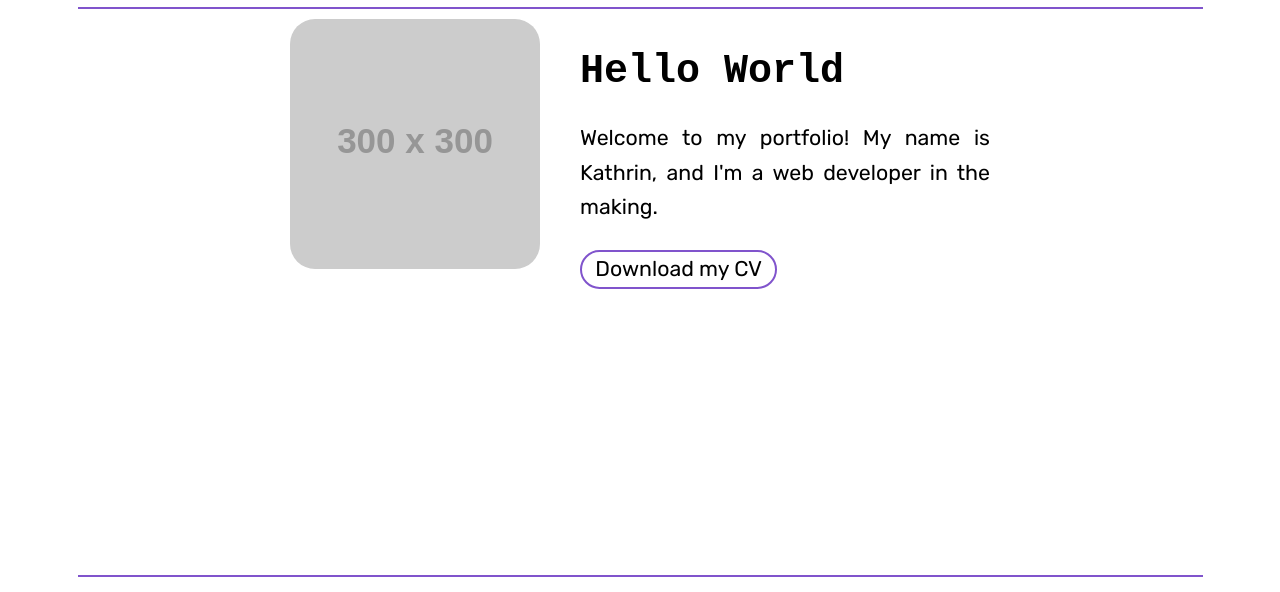
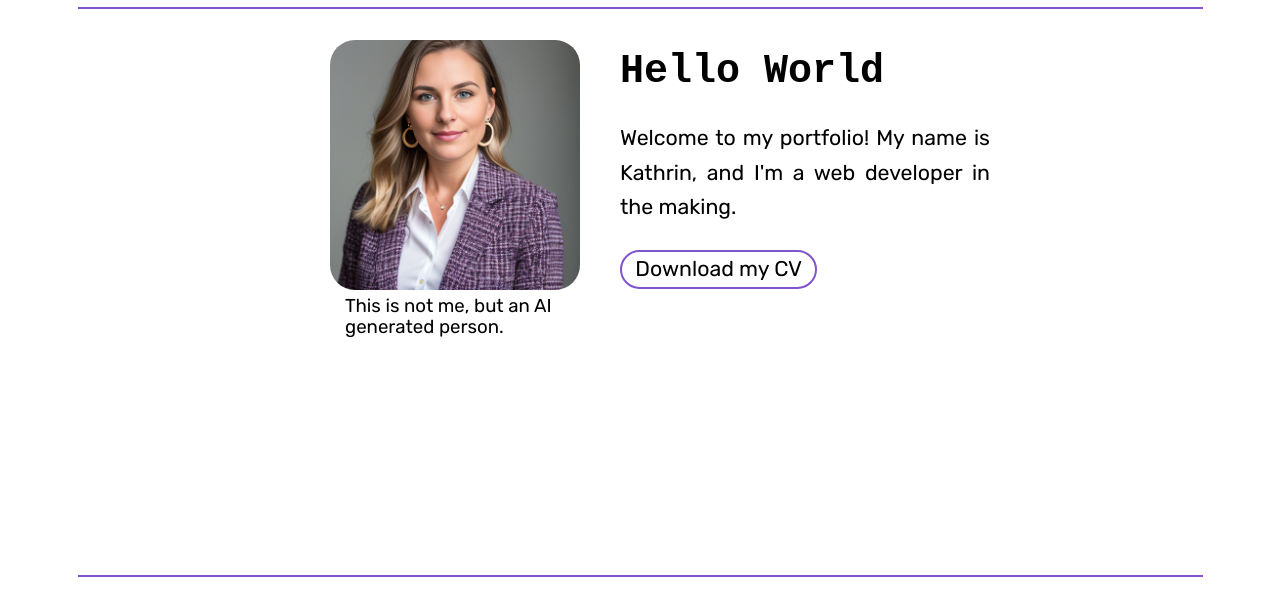
Before and after one commit to KatGaertner/portfolio-page, a plain HTML site: page index.htm in a window 1280 px wide. Shown: the part 109-701 px from the top of the page. Drawn offline with nearby package versions, Linux system fonts and the light colour scheme; placeholder pictures from the web are drawn by us.

Commit message:
added profile picture amd styling

```diff
--- a/css/styles.css
+++ b/css/styles.css
@@ -172,6 +172,11 @@ h2 {
     margin-right: auto;
 }
 
+figcaption {
+    font-size: var(--fontsize-navigation);
+    padding: 0 15px 0 15px;
+}
+
 /* Content specific */
 
 .profile {
@@ -179,11 +184,15 @@ h2 {
     margin: 0 auto;
 }
 
+.profile__figure {
+    float: left;
+    max-width: 250px;
+    margin-right: 40px;
+}
+
 .profile__photo {
-    float: left;
-    width: 250px;
+    max-width: 250px;
     height: auto;
-    margin-right: 40px;
     border-radius: 10%;
 }
 
--- a/index.htm
+++ b/index.htm
@@ -60,7 +60,10 @@
             </header>
 
             <main class="profile">
-                <img src="http://via.placeholder.com/300x300" alt="Portrait" class="profile__photo">
+                <figure class="profile__figure">
+                    <img src="img/portrait.jpg" alt="Portrait" class="profile__photo">
+                    <figcaption>This is not me, but an AI generated person.</figcaption>
+                </figure>
                 <h1><code>Hello World</code></h1>
                 <p>Welcome to my portfolio! My name is Kathrin, and I'm a web developer in the making.</p>
                 <a href="#" class="button">Download my CV</a>
```
Also changed, not shown: img/portrait.jpg (added).
